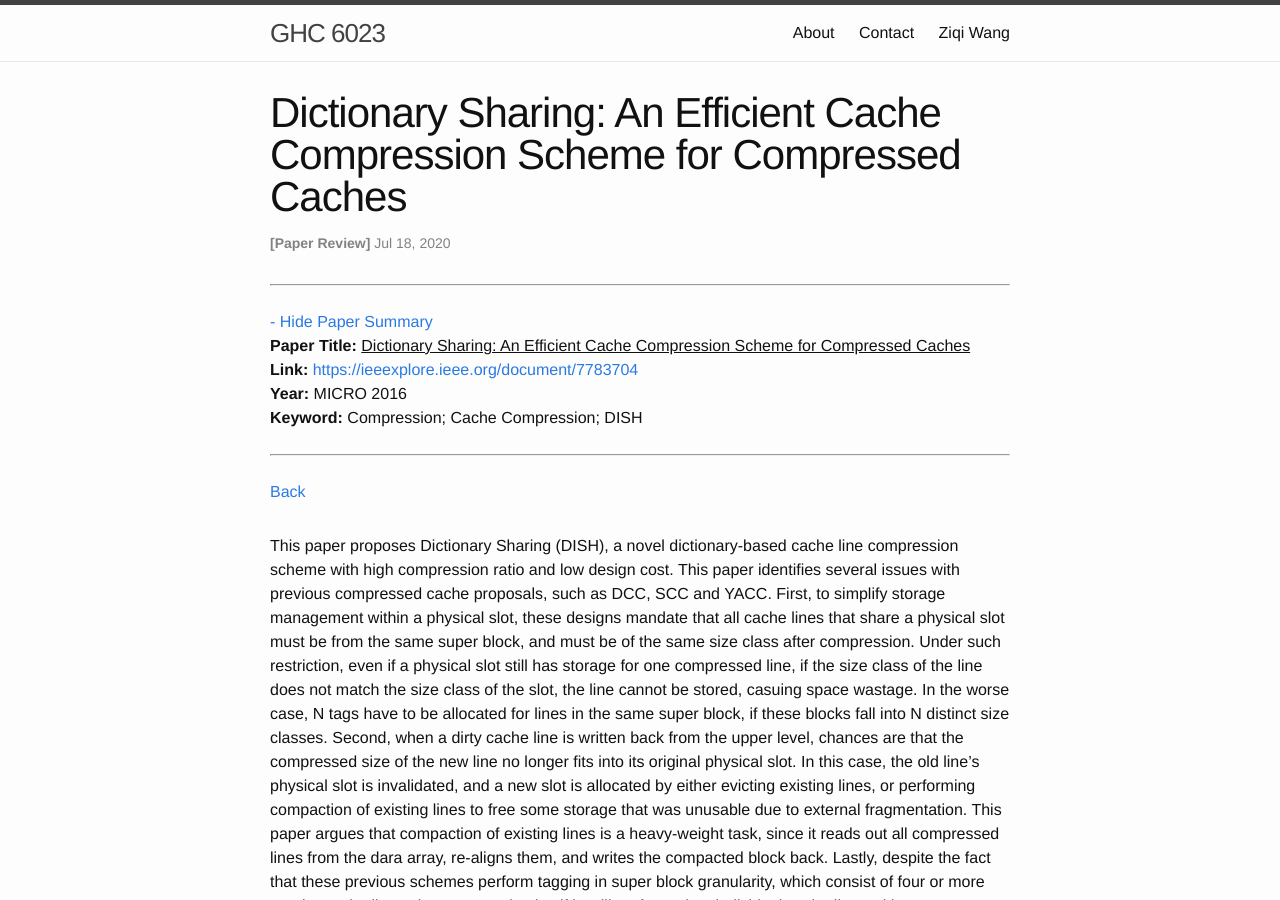
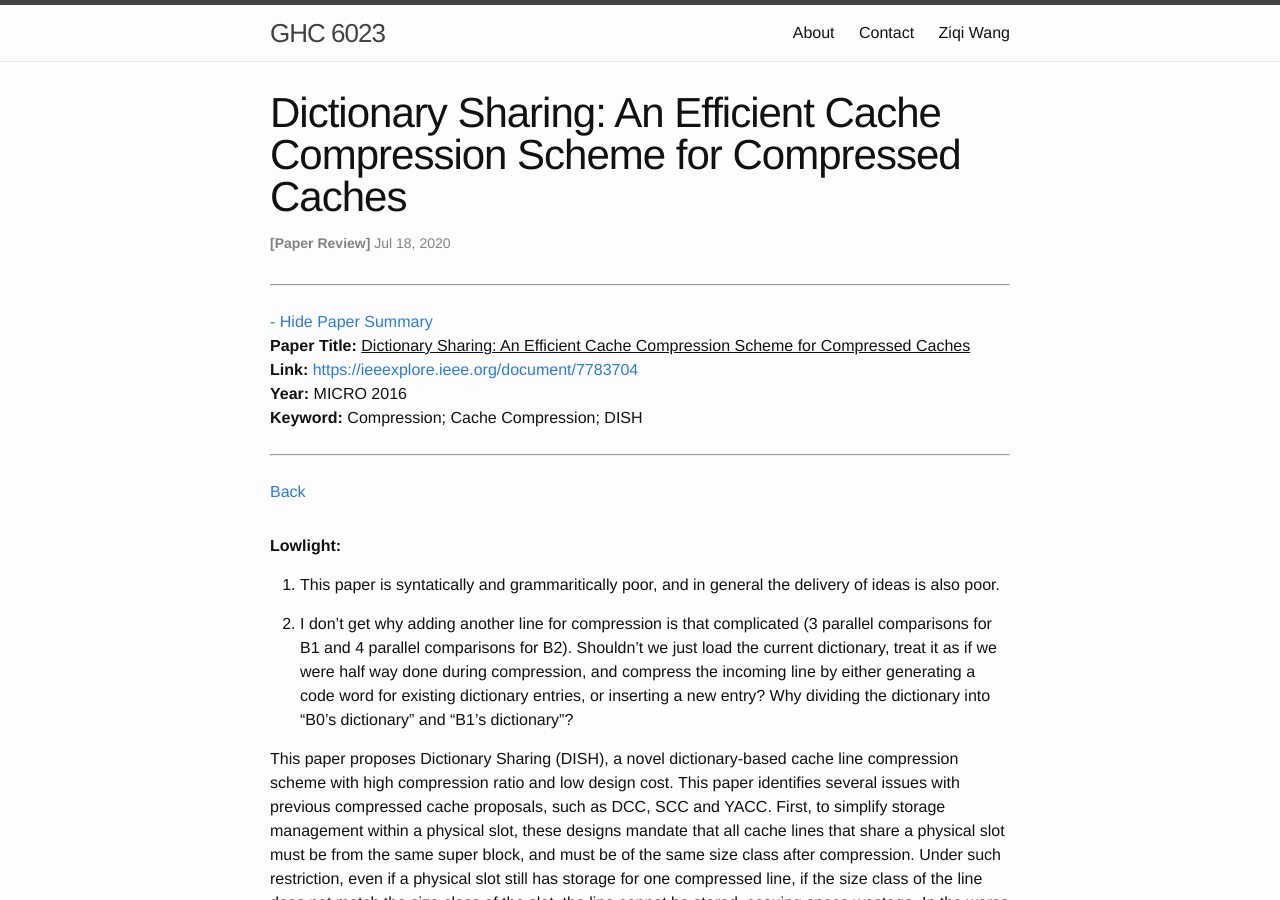
Before and after one commit to wangziqi2013/wangziqi2013.github.io, a Jekyll site: the page built from _posts/2020-07-18-dish.markdown, in a window 1280 px wide and 900 px high. Built offline with Jekyll 4.4.1, drawn with Linux system fonts in a browser that asks for light colours.

Commit message:
Adding lowlight

```diff
--- a/_posts/2020-07-18-dish.markdown
+++ b/_posts/2020-07-18-dish.markdown
@@ -12,6 +12,16 @@ htm_cd:
 htm_cr:
 version_mgmt:
 ---
+
+**Lowlight:**
+
+1. This paper is syntatically and grammaritically poor, and in general the delivery of ideas is also poor.
+
+2. I don't get why adding another line for compression is that complicated (3 parallel comparisons for B1 and 4 parallel
+   comparisons for B2). Shouldn't we just load the current
+   dictionary, treat it as if we were half way done during compression, and compress the incoming line by either
+   generating a code word for existing dictionary entries, or inserting a new entry?
+   Why dividing the dictionary into "B0's dictionary" and "B1's dictionary"?
 
 This paper proposes Dictionary Sharing (DISH), a novel dictionary-based cache line compression scheme with high compression
 ratio and low design cost. This paper identifies several issues with previous compressed cache proposals, such as DCC,
```
